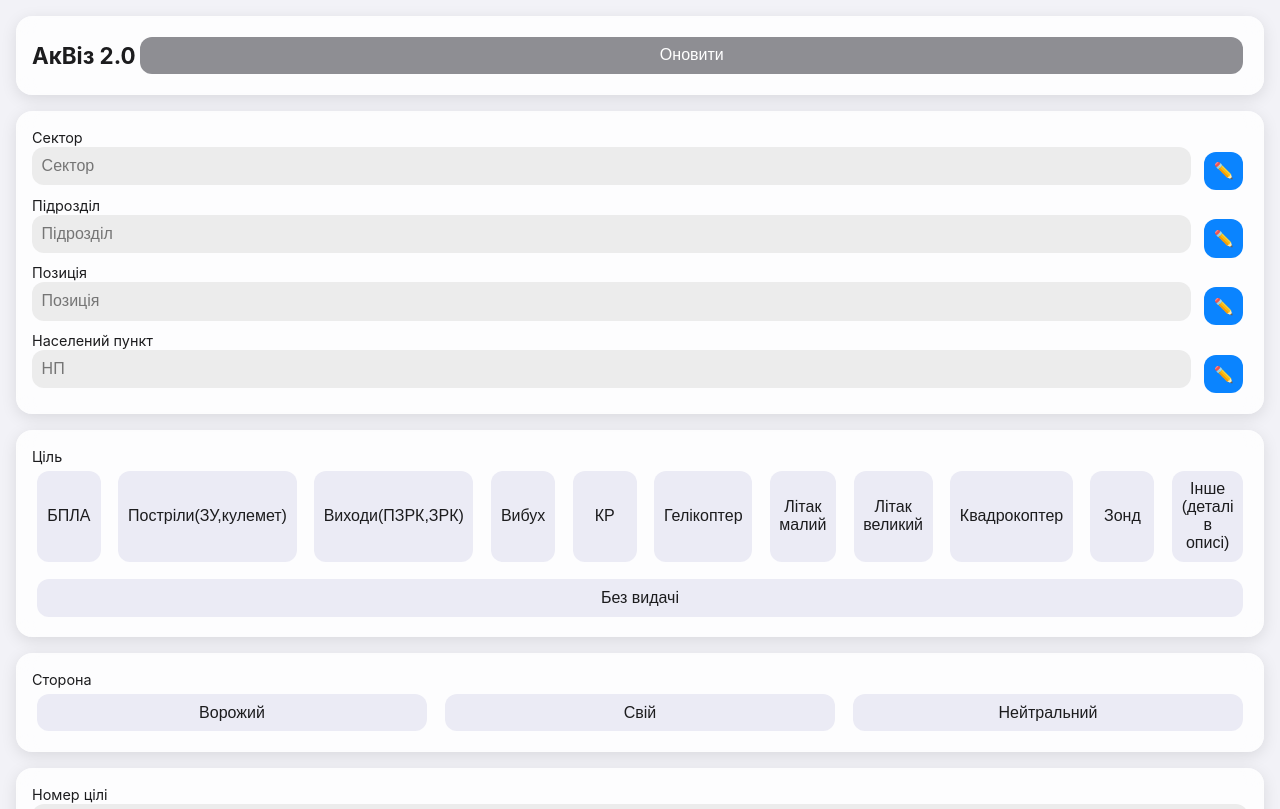
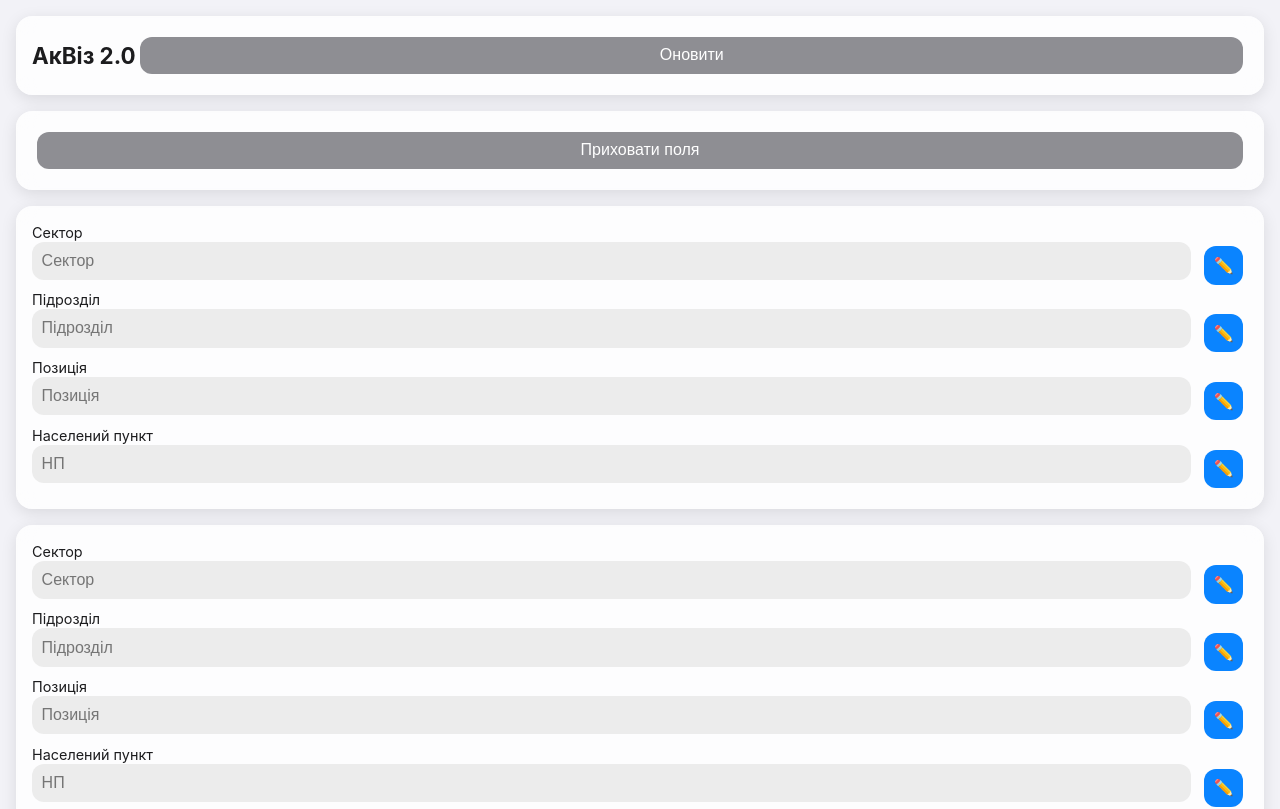
Before and after one commit to lolittajdm-alt/akviz0.2, a Next.js app: page / in a window 1280 px wide. Shown: the top 809 px of the page. Built offline with nearby package versions, Linux system fonts and the light colour scheme.

Commit message:
Update index.js

```diff
--- a/pages/index.js
+++ b/pages/index.js
@@ -173,6 +173,78 @@ export default function Home() {
           Оновити
         </button>
       </div>
+
+{/* ——— Кнопка скрыть/показать поля ——— */}
+<div style={{ ...iosCard, display: "flex", justifyContent: "center", marginBottom: "1rem" }}>
+  <button
+    onClick={() => setShowTopFields(prev => !prev)}
+    style={{ ...iosButton, background: "#8E8E93" }}
+  >
+    {showTopFields ? "Приховати поля" : "Показати поля"}
+  </button>
+</div>
+
+{/* ——— Первые 4 поля ——— */}
+{showTopFields && (
+  <div style={iosCard}>
+    {/* Сектор */}
+    <label style={iosLabel}>Сектор</label>
+    <div style={{ display: "flex", gap: "0.5rem" }}>
+      <input
+        name="sector"
+        value={form.sector}
+        onChange={handleChange}
+        style={iosInput}
+        placeholder="Сектор"
+      />
+      <button onClick={() => toggleLock("sector")} style={iosButton}>
+        {locks.sector ? "🔒" : "✏️"}
+      </button>
+    </div>
+    {/* Підрозділ */}
+    <label style={iosLabel}>Підрозділ</label>
+    <div style={{ display: "flex", gap: "0.5rem" }}>
+      <input
+        name="subdivision"
+        value={form.subdivision}
+        onChange={handleChange}
+        style={iosInput}
+        placeholder="Підрозділ"
+      />
+      <button onClick={() => toggleLock("subdivision")} style={iosButton}>
+        {locks.subdivision ? "🔒" : "✏️"}
+      </button>
+    </div>
+    {/* Позиція */}
+    <label style={iosLabel}>Позиція</label>
+    <div style={{ display: "flex", gap: "0.5rem" }}>
+      <input
+        name="position"
+        value={form.position}
+        onChange={handleChange}
+        style={iosInput}
+        placeholder="Позиція"
+      />
+      <button onClick={() => toggleLock("position")} style={iosButton}>
+        {locks.position ? "🔒" : "✏️"}
+      </button>
+    </div>
+    {/* Населений пункт */}
+    <label style={iosLabel}>Населений пункт</label>
+    <div style={{ display: "flex", gap: "0.5rem" }}>
+      <input
+        name="location"
+        value={form.location}
+        onChange={handleChange}
+        style={iosInput}
+        placeholder="НП"
+      />
+      <button onClick={() => toggleLock("location")} style={iosButton}>
+        {locks.location ? "🔒" : "✏️"}
+      </button>
+    </div>
+  </div>
+)}
 
       {/* Верхние поля */}
       {showTopFields && (
```
